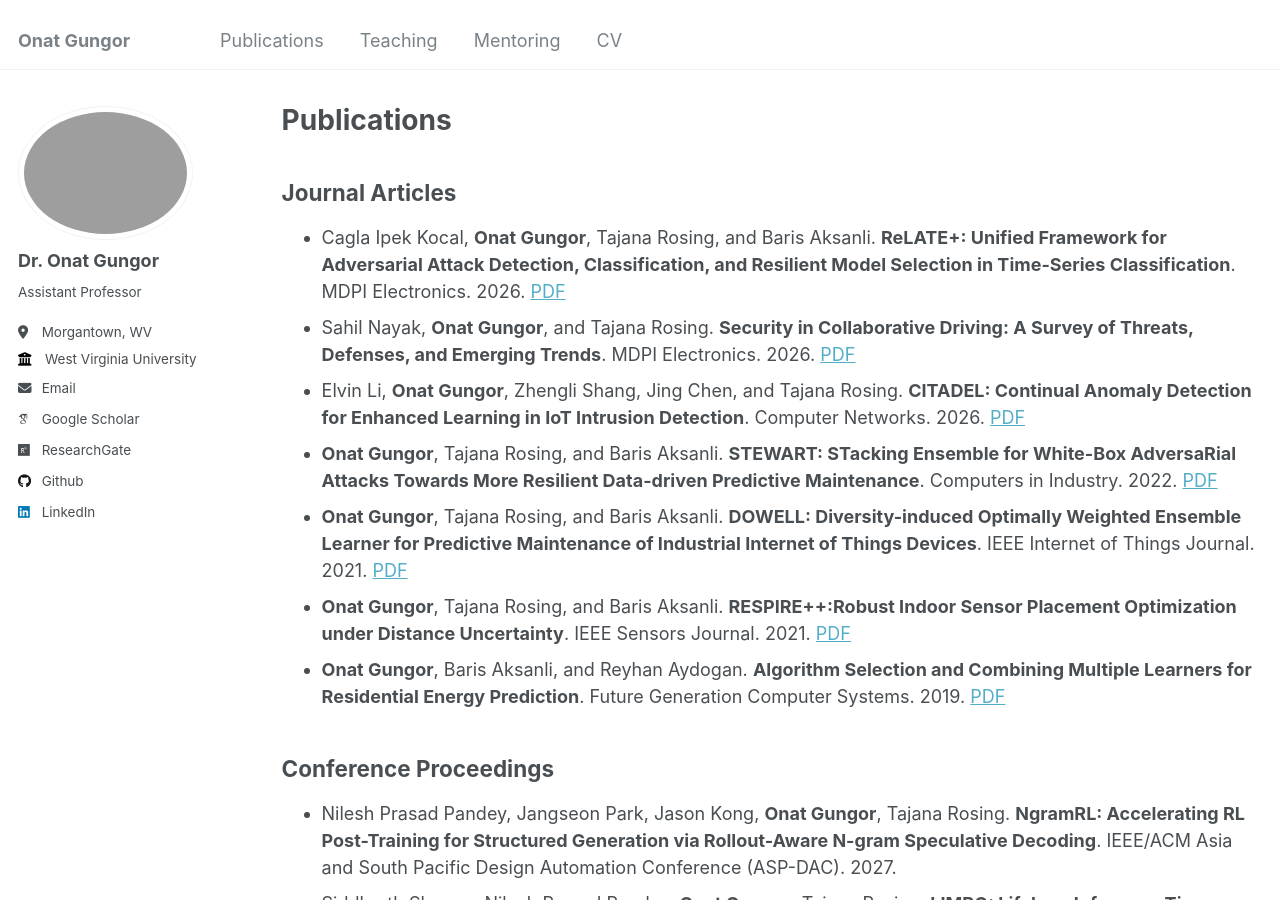
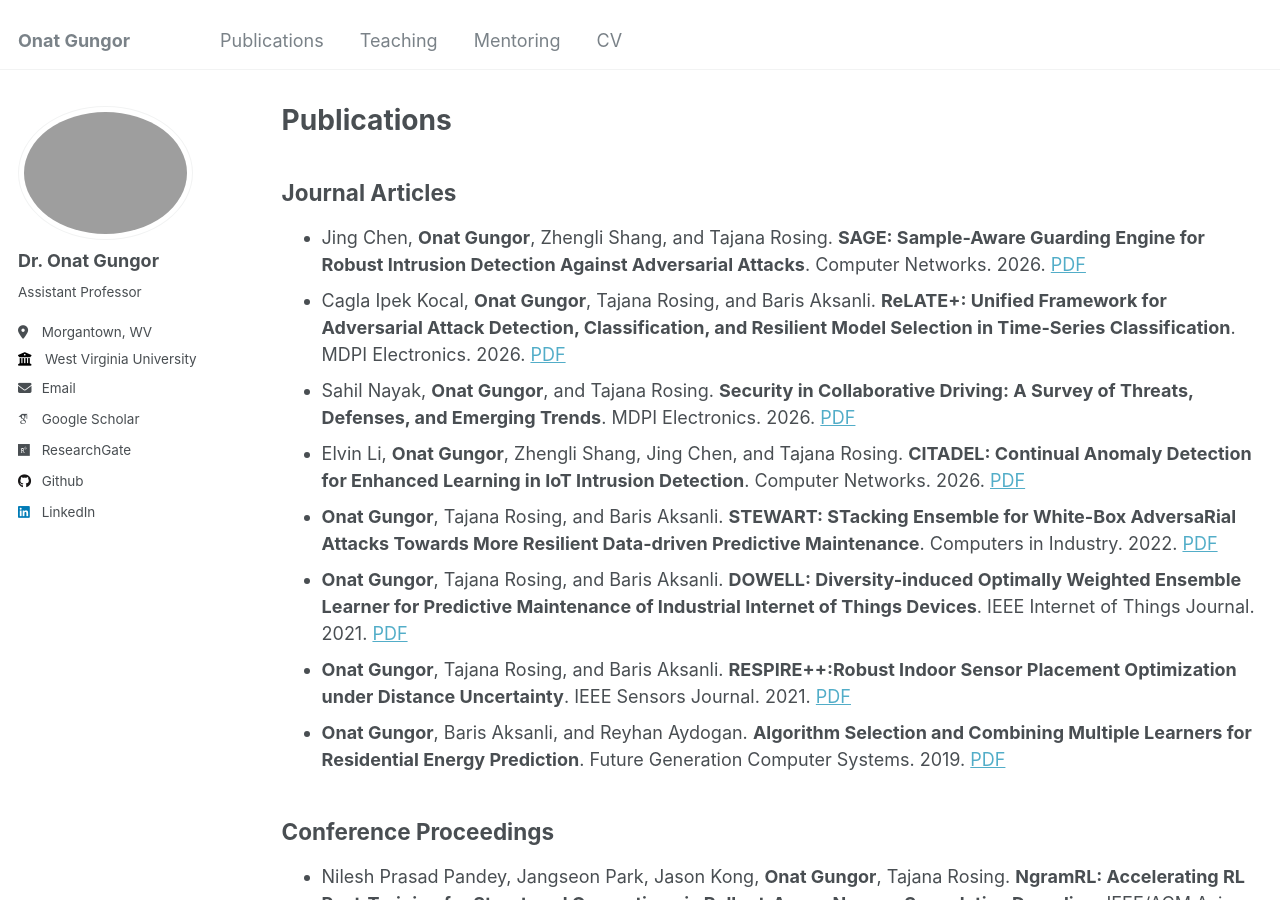
Before and after one commit to onatucsd/onatucsd.github.io, a Jekyll site: the page built from _pages/publications.md, in a window 1280 px wide and 900 px high. Built offline with Jekyll 4.4.1, drawn with Linux system fonts in a browser that asks for light colours; some web fonts are replaced.

Commit message:
Update publications.md

```diff
--- a/_pages/publications.md
+++ b/_pages/publications.md
@@ -7,6 +7,7 @@ author_profile: true
 ---
 
 ## Journal Articles
+* Jing Chen, **Onat Gungor**, Zhengli Shang, and Tajana Rosing. **SAGE: Sample-Aware Guarding Engine for Robust Intrusion Detection Against Adversarial Attacks**. Computer Networks. 2026. [PDF](https://arxiv.org/abs/2509.08091)
 * Cagla Ipek Kocal, **Onat Gungor**, Tajana Rosing, and Baris Aksanli. **ReLATE+: Unified Framework for Adversarial Attack Detection, Classification, and Resilient Model Selection in Time-Series Classification**. MDPI Electronics. 2026. [PDF](https://www.mdpi.com/2079-9292/15/15/3313)
 * Sahil Nayak, **Onat Gungor**, and Tajana Rosing. **Security in Collaborative Driving: A Survey of Threats, Defenses, and Emerging Trends**. MDPI Electronics. 2026. [PDF](https://www.mdpi.com/2079-9292/15/11/2389)
 * Elvin Li, **Onat Gungor**, Zhengli Shang, Jing Chen, and Tajana Rosing. **CITADEL: Continual Anomaly Detection for Enhanced Learning in IoT Intrusion Detection**. Computer Networks. 2026. [PDF](https://www.sciencedirect.com/science/article/pii/S138912862600410X)
```
